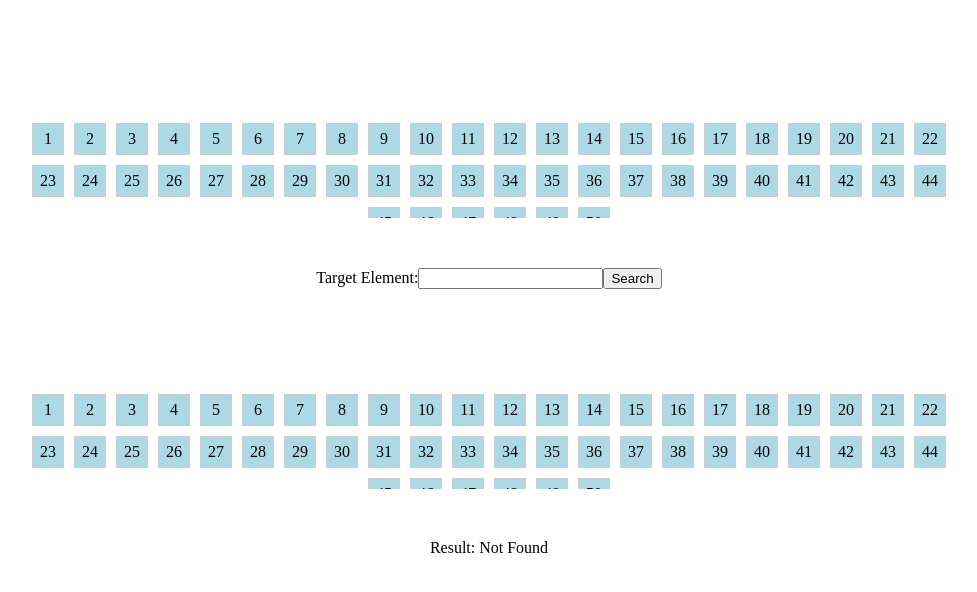
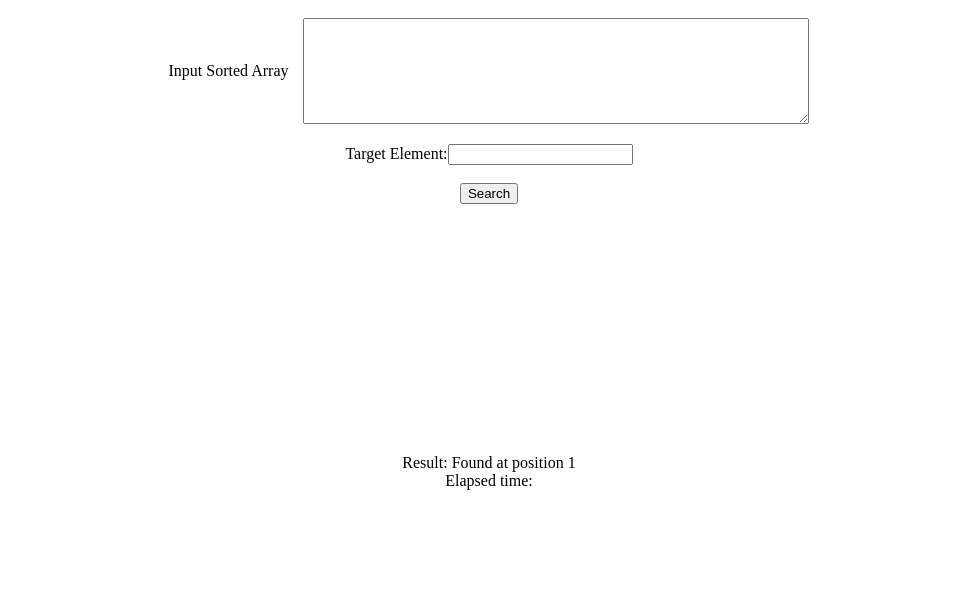
Before and after one commit to aryan-edstem/binary-search, a React (Vite) app: page / in a window 1280 px wide. Shown: the top 592 px of the page, without its empty margins (151-1128 px from the left). Built offline with nearby package versions, Linux system fonts and the light colour scheme.

Commit message:
added time taken

```diff
--- a/src/components/Input.jsx
+++ b/src/components/Input.jsx
@@ -2,17 +2,22 @@ import React, { useState } from "react";
 import './binarysearch.css';
 
 const Input = () => {
-  const array = [
-    1, 2, 3, 4, 5, 6, 7, 8, 9, 10,
-    11, 12, 13, 14, 15, 16, 17, 18, 19, 20,
-    21, 22, 23, 24, 25, 26, 27, 28, 29, 30,
-    31, 32, 33, 34, 35, 36, 37, 38, 39, 40,
-    41, 42, 43, 44, 45, 46, 47, 48, 49, 50
-  ];
+  const [inputArray, setinputArray] = useState()
+  const [outputArray, setOutputArray] = useState()
   const [elem, setElem] = useState("");
   const [result, setResult] = useState(null);
   const [left, setLeft] = useState();
   const [right,setRight] = useState();
+  const [executionTime, setExecutionTime] = useState(null);
+
+  const handleInputArray= (e) => {
+    console.log(e.target.value);
+    const textFieldValue = e.target.value;
+    setOutputArray(textFieldValue.split(',').map(function(item) {
+    return parseInt(item.trim(), 10);
+    }));
+    }
+
 
   const binarySearch = (arr, elem) => {
     let low = 0;
@@ -40,35 +45,47 @@ const Input = () => {
 
   const handleSearch = () => {
     const targetNumber = parseInt(elem, 10);
+    const start = performance.now();
     if (!isNaN(targetNumber)) {
-      const index = binarySearch(array, targetNumber);
+      const index = binarySearch(outputArray, targetNumber);
       setResult(index);
     } else {
       setResult(null);
     }
+    const end = performance.now();
+    const time = end - start;
+    setExecutionTime(time + ' milliseconds');
   };
 
   return (
     <div className="container">
-        <div className="input-container">
-          {array.map((value, index) => (
+        <div className="input-text">
+            <label>Input Sorted Array</label>
+            <textarea
+            type="textarea"
+            value={inputArray}
+            onChange={handleInputArray}
+            />
+        </div>
+        {/* <div className="input-container">
+          {inputArray?.map((value, index) => (
             <div key={index}  className="input-box ">
               {value}
             </div>
           ))}
-        </div>
+        </div> */}
       <div>
         <label>Target Element:</label>
         <input
           type="text"
           value={elem}
           onChange={(e) => setElem(e.target.value)}
-        />
+        /><br/><br/>
         <button onClick={handleSearch}>Search</button>
       </div>
       <div>
         <div className="array-container">
-          {array.map((value, index) => (
+          {outputArray?.map((value, index) => (
             <div key={index}  className={`array-box ${index<left || index>right ? 'inactive' :''}`}>
               {value}
             </div>
@@ -76,7 +93,8 @@ const Input = () => {
           ))}
         </div>
         <label>
-          Result: {result !== null ? `Found at index ${result}` : "Not Found"}
+          Result: {result !== -1 ? `Found at position ${result +1}` : "Not Found"} <br />
+          Elapsed time: {executionTime}
         </label>
       </div>
     </div>
--- a/src/components/binarysearch.css
+++ b/src/components/binarysearch.css
@@ -12,6 +12,21 @@ body{
     flex-wrap: wrap;
     overflow-y: scroll;
     margin: 50px auto;
+  }
+  textarea
+  {
+      overflow-y:scroll;
+      width: 500px;
+      height: 100px;
+  }
+
+  .input-text{
+    display: flex;
+    align-items: center;
+    justify-content: center;
+    margin-bottom: 20px;
+    gap: 15px;
+
   }
 
 .array-box {
```
